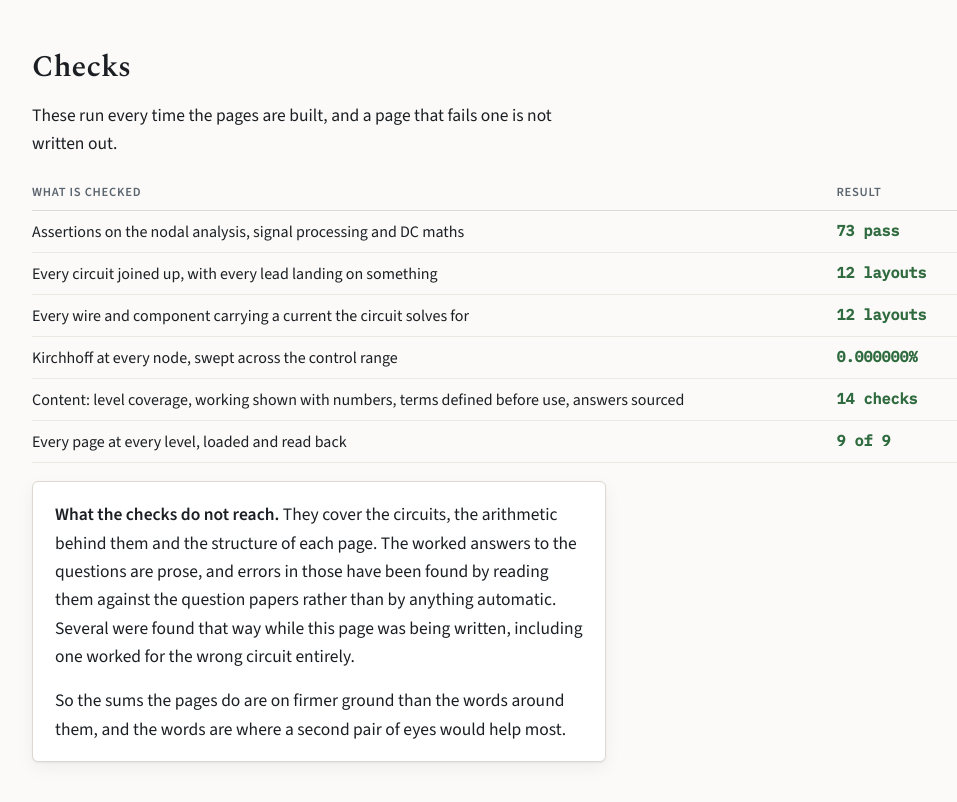
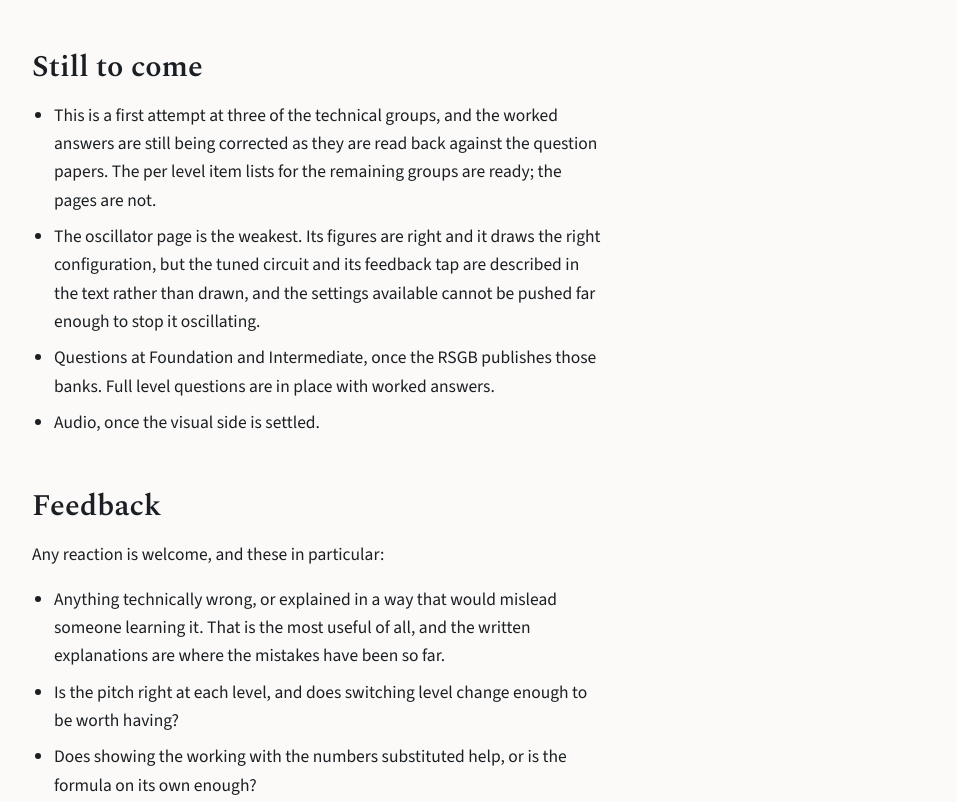
Before and after one commit to IanHenry/bench-test, a plain HTML site: page index.html in a window 1280 px wide. Shown: the part 1135-1937 px from the top of the page, without its empty margins (142-1099 px from the left). Drawn offline with nearby package versions, Linux system fonts and the light colour scheme.

Commit message:
Drop the checks section from the landing page
It described how the pages were made rather than what they are, and a row of
green ticks above worked answers that had errors in them was the wrong thing
to be saying. The only useful part was the ask, which belongs in the feedback
list, so it moves there and leads it.

```diff
--- a/index.html
+++ b/index.html
@@ -122,30 +122,10 @@
     font-size: 11.5px; margin-top: 10px; letter-spacing: .03em;
   }
 
-  .scroll { overflow-x: auto; margin: 0 0 18px; }
-  table { border-collapse: collapse; width: 100%; min-width: 480px; font-size: 16px; }
-  th, td {
-    text-align: left; padding: 10px 16px 10px 0;
-    border-bottom: 1px solid var(--rule-soft); vertical-align: top;
-  }
-  th {
-    font-size: 12.5px; letter-spacing: .06em; text-transform: uppercase;
-    color: var(--muted); font-weight: 600; border-bottom: 1px solid var(--rule);
-  }
-  td.num {
-    font-family: "IBM Plex Mono", ui-monospace, monospace;
-    font-variant-numeric: tabular-nums; font-size: 15px; white-space: nowrap;
-  }
-  .yes { color: var(--live); font-weight: 600; }
 
   ul { margin: 0 0 16px; padding-left: 22px; max-width: 66ch; }
   li { margin-bottom: 8px; }
 
-  .pull {
-    border-left: 3px solid var(--accent); padding: 4px 0 4px 20px;
-    margin: 0 0 20px; font-family: Spectral, Georgia, serif;
-    font-size: 19px; line-height: 1.5; max-width: 60ch;
-  }
   .note {
     background: var(--surface); border: 1px solid var(--rule);
     border-radius: 6px; padding: 18px 22px; box-shadow: var(--shadow);
@@ -218,39 +198,6 @@
     answers set for that level.</p>
 </section>
 
-<section>
-  <h2>Checks</h2>
-  <div class="col">
-    <p>These run every time the pages are built, and a page that fails one is
-      not written out.</p>
-  </div>
-
-  <div class="scroll">
-    <table>
-      <thead><tr><th>What is checked</th><th>Result</th></tr></thead>
-      <tbody>
-        <tr><td>Assertions on the nodal analysis, signal processing and DC maths</td><td class="num yes">73 pass</td></tr>
-        <tr><td>Every circuit joined up, with every lead landing on something</td><td class="num yes">12 layouts</td></tr>
-        <tr><td>Every wire and component carrying a current the circuit solves for</td><td class="num yes">12 layouts</td></tr>
-        <tr><td>Kirchhoff at every node, swept across the control range</td><td class="num yes">0.000000%</td></tr>
-        <tr><td>Content: level coverage, working shown with numbers, terms defined before use, answers sourced</td><td class="num yes">14 checks</td></tr>
-        <tr><td>Every page at every level, loaded and read back</td><td class="num yes">9 of 9</td></tr>
-      </tbody>
-    </table>
-  </div>
-
-  <div class="note col">
-    <p><strong>What the checks do not reach.</strong> They cover the circuits,
-      the arithmetic behind them and the structure of each page. The worked
-      answers to the questions are prose, and errors in those have been found
-      by reading them against the question papers rather than by anything
-      automatic. Several were found that way while this page was being written,
-      including one worked for the wrong circuit entirely.</p>
-    <p>So the sums the pages do are on firmer ground than the words around
-      them, and the words are where a second pair of eyes would help most.</p>
-  </div>
-</section>
-
 <section class="col">
   <h2>Still to come</h2>
   <ul>
@@ -272,12 +219,14 @@
   <h2>Feedback</h2>
   <p>Any reaction is welcome, and these in particular:</p>
   <ul>
+    <li>Anything technically wrong, or explained in a way that would mislead
+      someone learning it. That is the most useful of all, and the written
+      explanations are where the mistakes have been so far.</li>
     <li>Is the pitch right at each level, and does switching level change enough
       to be worth having?</li>
     <li>Does showing the working with the numbers substituted help, or is the
       formula on its own enough?</li>
     <li>Does the moving charge in the schematic teach anything?</li>
-    <li>Anything technically wrong, which is the most useful of all.</li>
   </ul>
   <p>It is free, it will stay free, and it is not commercial in any form.</p>
 </section>
```
Also changed, not shown: overview.html (+3 -54 lines).
